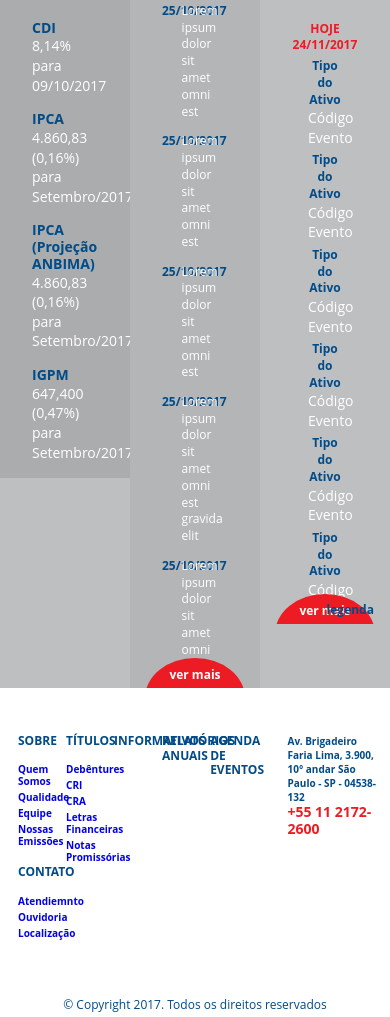
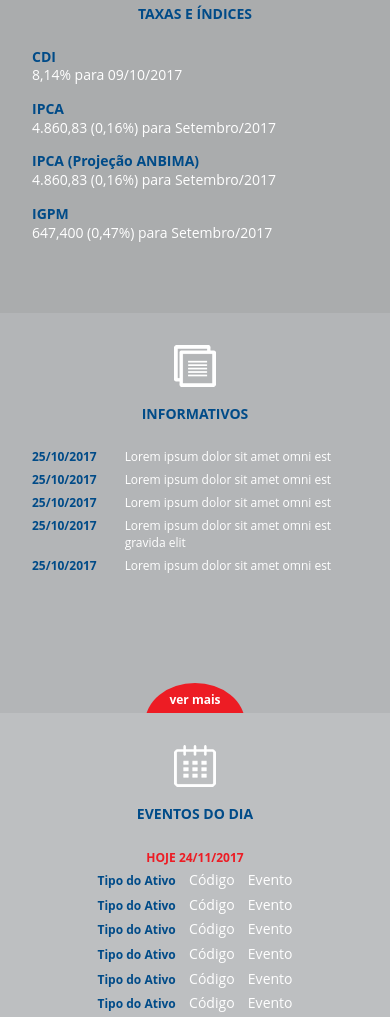
Before and after one commit to dantewebmaster/starter-theme-html, a plain HTML site: page dev/index.html in a window 390 px wide. Shown: the part 788-1805 px from the top of the page. Drawn offline with nearby package versions, Linux system fonts and the light colour scheme.

Commit message:
Responsivo da home 100%

```diff
--- a/dev/index.html
+++ b/dev/index.html
@@ -16,10 +16,10 @@
     <header id="masthead" class="site-header" role="banner">
 		<div class="container">
 			<div class="row">
-				<div class="col-2">
+				<div class="col-2 col-sm-6">
 					<a href="#"><img src="/images/logo.png" alt="Planner"></a>
 				</div>
-				<div class="col-10">
+				<div class="col-10 col-sm-6">
 					<nav id="site-navigation" class="main-navigation clearfix">
 						<button class="menu-toggle" aria-controls="primary-menu" aria-expanded="false">
 							<span></span>
@@ -121,19 +121,19 @@
 					<div class="block-content center">
 						<ul>
 							<li class="informative-item">
-								<p><span class="date">25/10/2017</span> <span class="text">Lorem ipsum dolor sit amet omni est</span></p>
+								<p><span class="date">25/10/2017</span> <a class="text" href="#">Lorem ipsum dolor sit amet omni est</a></p>
 							</li>
 							<li class="informative-item">
-								<p><span class="date">25/10/2017</span> <span class="text">Lorem ipsum dolor sit amet omni est</span></p>
+								<p><span class="date">25/10/2017</span> <a class="text" href="#">Lorem ipsum dolor sit amet omni est</a></p>
 							</li>
 							<li class="informative-item">
-								<p><span class="date">25/10/2017</span> <span class="text">Lorem ipsum dolor sit amet omni est</span></p>
+								<p><span class="date">25/10/2017</span> <a class="text" href="#">Lorem ipsum dolor sit amet omni est</a></p>
 							</li>
 							<li class="informative-item">
-								<p><span class="date">25/10/2017</span> <span class="text">Lorem ipsum dolor sit amet omni est gravida elit</span></p>
+								<p><span class="date">25/10/2017</span> <a class="text" href="#">Lorem ipsum dolor sit amet omni est gravida elit</a></p>
 							</li>
 							<li class="informative-item">
-								<p><span class="date">25/10/2017</span> <span class="text">Lorem ipsum dolor sit amet omni est</span></p>
+								<p><span class="date">25/10/2017</span> <a class="text" href="#">Lorem ipsum dolor sit amet omni est</a></p>
 							</li>
 						</ul>
 						<a href="#" class="button read-more text-lowercase">Ver mais</a>
@@ -150,42 +150,42 @@
 						<ul>
 							<li class="event-item text-center">
 								<p>
-									<span class="type">Tipo do Ativo</span>
+									<a class="type" href="#">Tipo do Ativo</a>
 									<span class="code">Código</span>
 									<span class="event">Evento</span>
 								</p>
 							</li>
 							<li class="event-item text-center">
 								<p>
-									<span class="type">Tipo do Ativo</span>
+									<a class="type" href="#">Tipo do Ativo</a>
 									<span class="code">Código</span>
 									<span class="event">Evento</span>
 								</p>
 							</li>
 							<li class="event-item text-center">
 								<p>
-									<span class="type">Tipo do Ativo</span>
+									<a class="type" href="#">Tipo do Ativo</a>
 									<span class="code">Código</span>
 									<span class="event">Evento</span>
 								</p>
 							</li>
 							<li class="event-item text-center">
 								<p>
-									<span class="type">Tipo do Ativo</span>
+									<a class="type" href="#">Tipo do Ativo</a>
 									<span class="code">Código</span>
 									<span class="event">Evento</span>
 								</p>
 							</li>
 							<li class="event-item text-center">
 								<p>
-									<span class="type">Tipo do Ativo</span>
+									<a class="type" href="#">Tipo do Ativo</a>
 									<span class="code">Código</span>
 									<span class="event">Evento</span>
 								</p>
 							</li>
 							<li class="event-item text-center">
 								<p>
-									<span class="type">Tipo do Ativo</span>
+									<a class="type" href="#">Tipo do Ativo</a>
 									<span class="code">Código</span>
 									<span class="event">Evento</span>
 								</p>
--- a/dev/scss/_grid.scss
+++ b/dev/scss/_grid.scss
@@ -21,14 +21,14 @@
 		width: 100% / $grid-columns * $i
 	}
 }
-@include below(660px) {
+@include below($small_breackpoint) {
 	@for $i from 1 through $grid-columns {
 		.col-sm-#{$i} {
 			width: 100% / $grid-columns * $i
 		}
 	}
 }
-@include below(540px) {
+@include below($extra_small_breackpoint) {
 	@for $i from 1 through $grid-columns {
 		.col-xs-#{$i} {
 			width: 100% / $grid-columns * $i
--- a/dev/scss/_mixins.scss
+++ b/dev/scss/_mixins.scss
@@ -3,6 +3,12 @@
     @media screen and (max-width: $width) {
         @content;
     }
+}
+
+@mixin between($max_width, $min_width) {
+	@media screen and (max-width: $max_width) and (min-width: $min_width) {
+		@content;
+	}
 }
 
 // default pseudo style
--- a/dev/scss/_site-content.scss
+++ b/dev/scss/_site-content.scss
@@ -37,6 +37,9 @@
 			padding: 2rem 2rem 0;
 			position: relative;
 			width: (100% / 3);
+			@include below($small_breackpoint) {
+				width: 100%;
+			}
 			.block-title {
 				color: $main_color;
 				margin: 1rem auto 1.6rem;
@@ -51,6 +54,9 @@
 					margin: 1.6rem 0;
 					@include below(1140px) {
 						margin: 0.8rem 0;
+					}
+					@include below(880px) {
+						margin: 0.4rem 0;
 					}
 				}
 			}
@@ -70,6 +76,9 @@
 					p {
 						font-weight: 400;
 						margin: 0;
+						@include between(880px, $small_breackpoint) {
+							font-size: 10px;
+						}
 					}
 				}
 			}
@@ -88,9 +97,20 @@
 						color: $main_color;
 						font-weight: 700;
 						width: 25%;
+						@include between(880px, $small_breackpoint) {
+							font-size: 10px;
+						}
 					}
 					.text {
+						color: #fff;
+						padding: 0 0.5rem;
 						width: 65%;
+						@include below(960px) {
+							width: 70%;
+						}
+						&:hover {
+							color: #000;
+						}
 					}
 				}
 			}
@@ -110,10 +130,16 @@
 					.type, .code, .event {
 						display: inline-block;
 						padding: 0 1rem;
+						@include below(880px) {
+							padding: 0 0.3rem;
+						}
 					}
 					.type {
 						color: $main_color;
 						@include font(12, 700);
+						&:hover {
+							color: #000;
+						}
 					}
 				}
 				.show-labels {
--- a/dev/scss/_site-footer.scss
+++ b/dev/scss/_site-footer.scss
@@ -13,14 +13,29 @@
 	.custom-menus {
 		float: left;
 		width: 75%;
+		@include below(490px) {
+			width: 100%;
+		}
 		.widget {
 			padding: 0 0.5rem;
 			width: 16%;
+			@include below(860px) {
+				float: right;
+				width: 30%;
+			}
+			@include below(570px) {
+				width: 50%;
+			}
 		}
 	}
 	.address {
 		float: right;
+		margin-top: 0.8rem;
 		width: 25%;
+		@include below(490px) {
+			padding: 2rem;
+			width: 100%;
+		}
 		p {
 			color: $main_color;
 			margin: 0;
@@ -37,7 +52,7 @@
 	display: inline-block;
 	vertical-align: top;
 	.widget-title {
-		margin-bottom: 0.8rem;
+		margin: 0.8rem 0;
 		text-transform: uppercase;
 		@include font(12, 700);
 	}
--- a/dev/scss/_site-header.scss
+++ b/dev/scss/_site-header.scss
@@ -4,11 +4,11 @@
 }
 .main-navigation {
 	float: left;
-	margin-left: 2rem;
 	margin-top: 2.4rem;
+	padding-left: 2rem;
 	text-align: center;
 	width: 100%;
-	@include below(880px) {
+	@include below($menu_mobile_breackpoint) {
 		margin: 0;
 		width: 100%;
 	}
@@ -20,7 +20,7 @@
 		width: 100%;
 		z-index: 100;
 		@include soft-transition(0, all, 0.5s);
-		@include below(880px) {
+		@include below($menu_mobile_breackpoint) {
 			left: 0;
 			position: absolute;
 			top: -300%;
@@ -37,7 +37,7 @@
 		&.current-menu-item a {
 			color: #111;
 		}
-		@include below(880px) {
+		@include below($menu_mobile_breackpoint) {
 			border-top: 1px solid #ddd;
 			width: 100%;
 			&:first-child {
@@ -60,7 +60,7 @@
 			font-size: 0.8rem;
 			padding: 0 0.8rem;
 		}
-		@include below(880px) {
+		@include below($menu_mobile_breackpoint) {
 			display: block;
 			font-size: 1rem;
 			padding: 0.8rem 1.4rem;
@@ -85,7 +85,7 @@
 	position: absolute;
 	right: 5px;
 	text-align: center;
-	top: 17px;
+	top: 8px;
 	width: 50px;
 	z-index: 1000;
 	transform: rotate(0deg);
@@ -130,7 +130,7 @@
 			width: 0%;
 		}
 	}
-	@include below(880px) {
+	@include below($menu_mobile_breackpoint) {
 		display: block;
 	}
 }
--- /dev/null
+++ b/dev/scss/_vars.scss
@@ -0,0 +1,23 @@
+// typography
+$main_font: 'Open Sans', sans-serif;
+$heading_font: 'Open Sans', sans-serif;
+
+$base_font_size: 16px;
+$heading_size: 30;
+$paragraph_size: 14;
+
+// colors
+$main_color: #004b88;
+$secondary_color: #ed1c24;
+$gray_color: #adafb2;
+$heading_color: $main_color;
+$paragraph_color: #595959;
+
+// grid
+$container_width: 1185px;
+$grid_gutter: 10px;
+$grid_columns: 12;
+$small_breackpoint: 780px;
+$extra_small_breackpoint: 540px;
+
+$menu_mobile_breackpoint: 960px;
--- a/dev/scss/components/_forms.scss
+++ b/dev/scss/components/_forms.scss
@@ -42,6 +42,7 @@ select {
 
 	.form-item {
 		display: inline-block;
+		margin-bottom: 0.5rem;
 	}
 
 	input[type="checkbox"] {
@@ -74,6 +75,7 @@ select {
 
 	input[type="text"] {
 		background: transparent url(../images/input-shadow.png) center bottom no-repeat;
+		background-size: 100%;
 		border: 0;
 		box-shadow: none;
 		color: #fff;
--- a/dev/scss/styles.scss
+++ b/dev/scss/styles.scss
@@ -1,26 +1,7 @@
 /**
  * Vars
  */
-// typography
-$main_font: 'Open Sans', sans-serif;
-$heading_font: 'Open Sans', sans-serif;
-
-$base_font_size: 16px;
-$heading_size: 30;
-$paragraph_size: 14;
-
-// colors
-$main_color: #004b88;
-$secondary_color: #ed1c24;
-$gray_color: #adafb2;
-$heading_color: $main_color;
-$paragraph_color: #595959;
-
-// grid
-$container_width: 1185px;
-$grid_gutter: 10px;
-$grid_columns: 12;
-
+@import "vars";
 
 /**
  * Mixins
@@ -99,3 +80,8 @@ a {
 @import "components/forms";
 @import "components/buttons";
 @import "components/media";
+
+// CSS debug
+// * {
+// 	border: 1px solid red !important;
+// }
```
Also changed, not shown: README.md, dev/css/styles.css.
